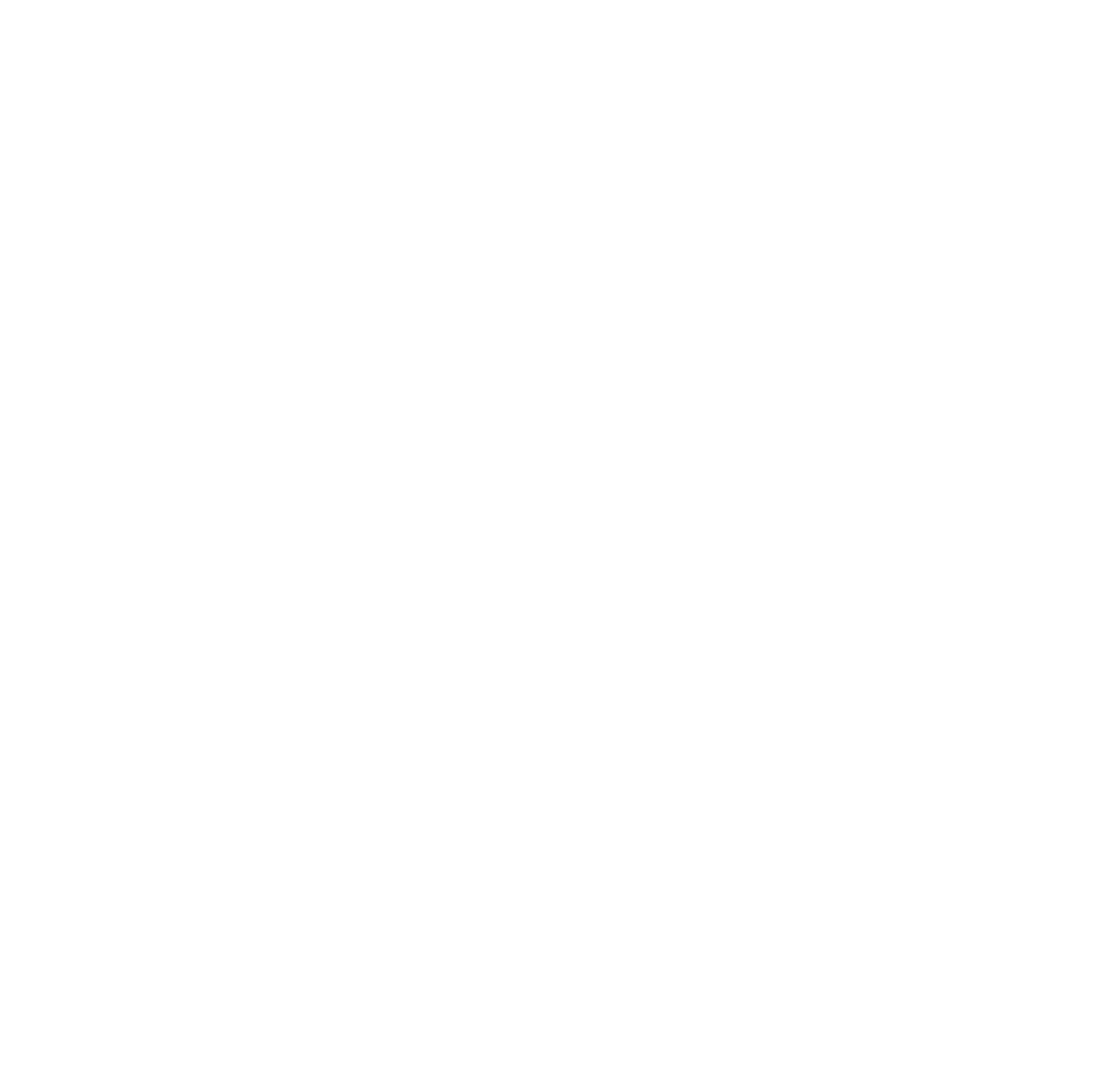
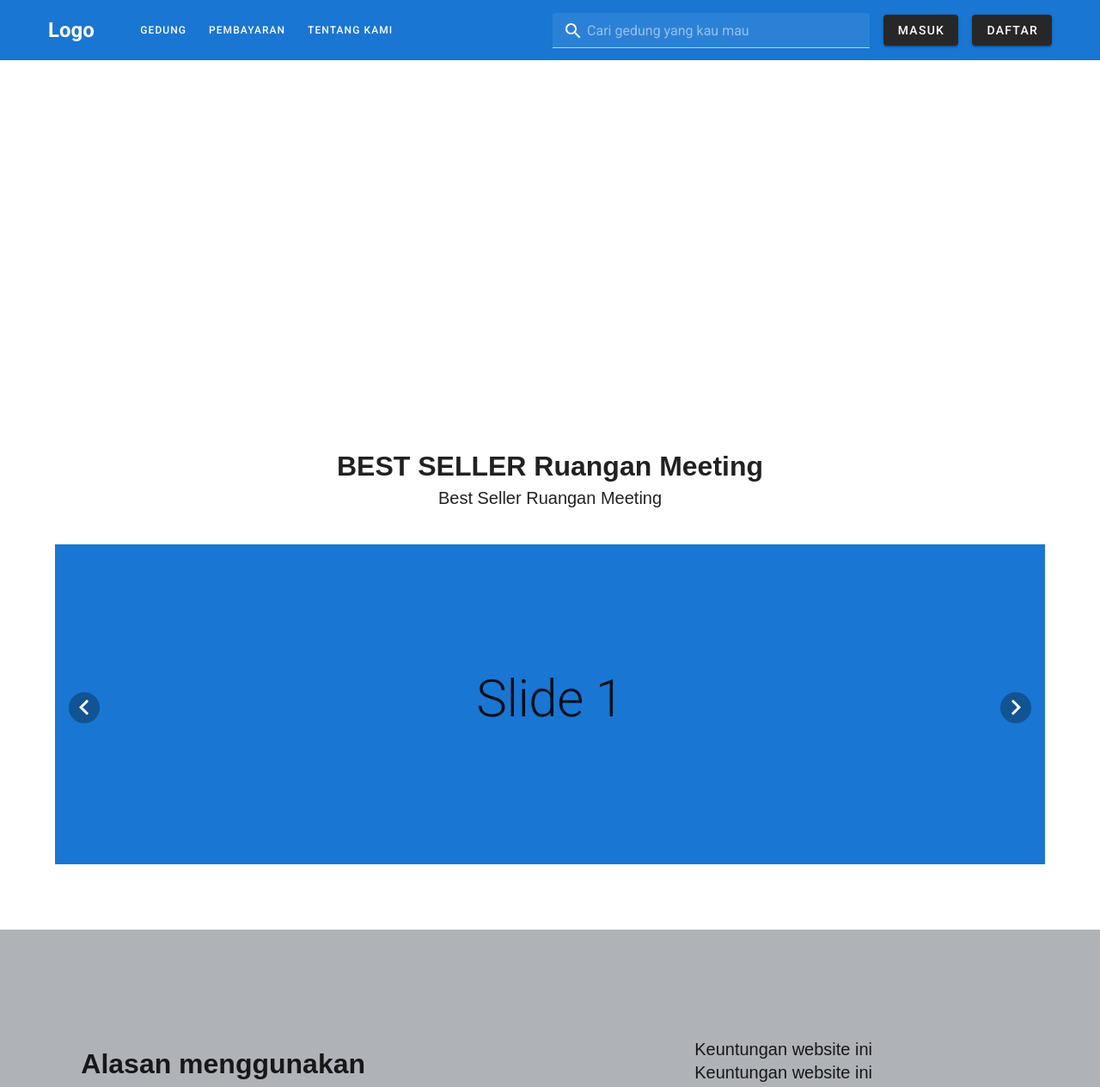
Before and after one commit to 48-Office-Booking-System/frontend-vue, a Vue app: page /homepage in a window 1280 px wide. Shown: the top 1264 px of the page at 86% size. Before the commit the page ends 800 px from the top, so only its background shows below. Built offline with nearby package versions, Linux system fonts and the light colour scheme.

Commit message:
Create UI for Homepage

```diff
--- a/src/App.vue
+++ b/src/App.vue
@@ -1,7 +1,5 @@
 <template>
-  <v-app>
-    <router-view/>
-  </v-app>
+  <router-view/>
 </template>
 
 <script>
--- a/src/router/index.js
+++ b/src/router/index.js
@@ -1,6 +1,7 @@
 import Vue from 'vue'
 import VueRouter from 'vue-router'
 import LoginView from '../views/Login.vue'
+import HomePage from '../views/HomePage.vue'
 
 Vue.use(VueRouter)
 
@@ -9,6 +10,11 @@
     path: '/',
     name: 'login',
     component: LoginView
+  },
+  {
+    path: '/homepage',
+    name: 'Home Page',
+    component: HomePage
   },
 ]
 
--- /dev/null
+++ b/src/views/HomePage.vue
@@ -0,0 +1,263 @@
+<template>
+    <v-app>
+        <v-app-bar
+            app height="70"
+            class="px-10"
+            color="primary"
+            flat
+            dark
+        >
+            <div class="logo">
+                <h2>Logo</h2>
+            </div>
+
+            <div class="nav mx-10">
+                <v-btn
+                    text
+                    small
+                >
+                    Gedung
+                </v-btn>
+                <v-btn
+                    text
+                    small
+                >
+                    Pembayaran
+                </v-btn>
+                <v-btn
+                    text
+                    small
+                >
+                    Tentang Kami
+                </v-btn>
+            </div>
+
+        <v-spacer></v-spacer>
+
+            <v-text-field
+            hide-details
+            dense
+            filled
+            prepend-inner-icon="mdi-magnify"
+            placeholder="Cari gedung yang kau mau"
+            />
+
+
+            <div>
+                <v-btn
+                    class="ml-4"
+                >
+                    Masuk
+                </v-btn>
+
+                <v-btn
+                    class="ml-4"
+                >
+                    Daftar
+                </v-btn>
+            </div>
+
+        </v-app-bar>
+
+        <div class="banner-iklan">
+            <v-img src="../assets/home/banner.png" width="100%" alt="">
+                <v-row class="text-center ma-0 fill-height" align="center">
+                    <v-col>
+                        <div class="heading-1">
+                            Banner Iklan
+                        </div>
+                    </v-col>
+                </v-row>
+            </v-img>
+
+        </div>
+
+        <div class="best-seller text-center mt-16">
+            <div class="heading-1">
+                BEST SELLER Ruangan Meeting
+            </div>
+            <div class="heading-3-regular mb-10">
+                Best Seller Ruangan Meeting
+            </div>
+            <v-carousel
+             v-model="model"
+             hide-delimiters
+             height="384"
+             class="px-16"
+            >
+                <v-carousel-item
+                v-for="(color, i) in colors"
+                :key="color"
+                >
+                <v-sheet
+                    :color="color"
+                    height="100%"
+                    tile
+                >
+                    <v-row
+                    class="fill-height"
+                    align="center"
+                    justify="center"
+                    >
+                    <div class="text-h2">
+                        Slide {{ i + 1 }}
+                    </div>
+                    </v-row>
+                </v-sheet>
+                </v-carousel-item>
+            </v-carousel>
+        </div>
+
+        <div class="reason-content mt-16">
+            <v-row
+             class="fill-height text-center"
+             align="center"
+             justify="center"
+            >
+                <v-col cols="5">
+                    <div class="heading-1 px-16">
+                        Alasan menggunakan website ini
+                    </div>
+                </v-col>
+                <v-col cols="7">
+                    <div class="heading-3-regular">
+                        Keuntungan website ini <br>
+                        Keuntungan website ini <br>
+                        Keuntungan website ini <br>
+                        Keuntungan website ini
+                    </div>
+                </v-col>
+            </v-row>
+        </div>
+
+        <div class="testimoni py-16">
+            <div class="heading-1 text-center mb-8">
+                Testimoni
+            </div>
+            <v-sheet
+                class="mx-auto"
+                elevation="0"
+                max-width="100%"
+                color="#AFB2B7"
+                dark
+            >
+                <v-slide-group
+                v-model="testimoni"
+                class="pa-4"
+                center-active
+                show-arrows
+                >
+                <v-slide-item
+                    v-for="n in 9"
+                    :key="n"
+                    v-slot="{ active, toggle }"
+                >
+                    <v-card
+                    :color="active ? 'primary' : '#fff'"
+                    class="ma-4"
+                    height="263"
+                    width="365"
+                    @click="toggle"
+                    >
+                    <div class="heading3-regular text-center" style="color: #000;">
+                        Testimoni {{n}}
+                    </div>
+                    <v-row
+                        class="fill-height"
+                        align="center"
+                        justify="center"
+                    >
+                        <v-scale-transition>
+                        <v-icon
+                            v-if="active"
+                            color="white"
+                            size="48"
+                            v-text="'mdi-close-circle-outline'"
+                        ></v-icon>
+                        </v-scale-transition>
+                    </v-row>
+                    </v-card>
+                </v-slide-item>
+                </v-slide-group>
+            </v-sheet>
+        </div>
+
+        <v-footer color="#AFB2B7" class="mt-5" padless>
+            <v-col
+            class="text-center py-16"
+            cols="12"
+            >
+            <div class="heading-1">
+                Copyright
+            </div>
+            </v-col>
+        </v-footer>
+
+    </v-app>
+</template>
+
+<script>
+export default {
+    name: 'HomePage',
+    data() {
+        return {
+            model: 0,
+            testimoni: null,
+            colors: [
+                'primary',
+                'secondary',
+                'yellow darken-2',
+                'red',
+                'orange',
+            ],
+        }
+    }
+}
+</script>
+
+<style scoped>
+    .banner-iklan {
+        margin-top: 70px;
+    }
+    .banner-iklan .heading-1 {
+        color: #fff !important;
+    }
+    .heading-1 {
+        font-family: 'Nunito', sans-serif;
+        font-weight: 700 !important;
+        font-size: 32px !important;
+
+    }
+    .heading-3-regular {
+        font-family: 'Nunito', sans-serif;
+        font-style: normal;
+        font-weight: 400;
+        font-size: 20px;
+        line-height: 27px;
+        text-align: center;
+    }
+    .body-regular-2 {
+        font-family: 'Work Sans', sans-serif;
+        font-weight: 400 !important;
+        font-size: 14px !important;
+        color: #121950 !important;
+    }
+    .body-regular-3 {
+        font-family: 'Work Sans', sans-serif;
+        font-weight: 400 !important;
+        font-size: 12px !important;
+        color: #121950 !important;
+    }
+    .best-seller {
+
+    }
+    .reason-content {
+        height: 384px;
+        background-color: #AFB2B7;
+    }
+    .testimoni {
+        background-color: #AFB2B7;
+    }
+
+
+</style>
--- a/src/views/Login.vue
+++ b/src/views/Login.vue
@@ -1,4 +1,5 @@
 <template>
+    <v-app>
         <v-row>
             <v-col class="pr-0 pb-0">
                 <v-img height="100%" src="../assets/login/background.png"/>
@@ -72,6 +73,7 @@
                 </v-card>
             </v-col>
         </v-row>
+    </v-app>
 </template>
 
 <script>
```
Also changed, not shown: src/assets/home/banner.png (added). Lines whose indentation alone changed are shown as unchanged.
